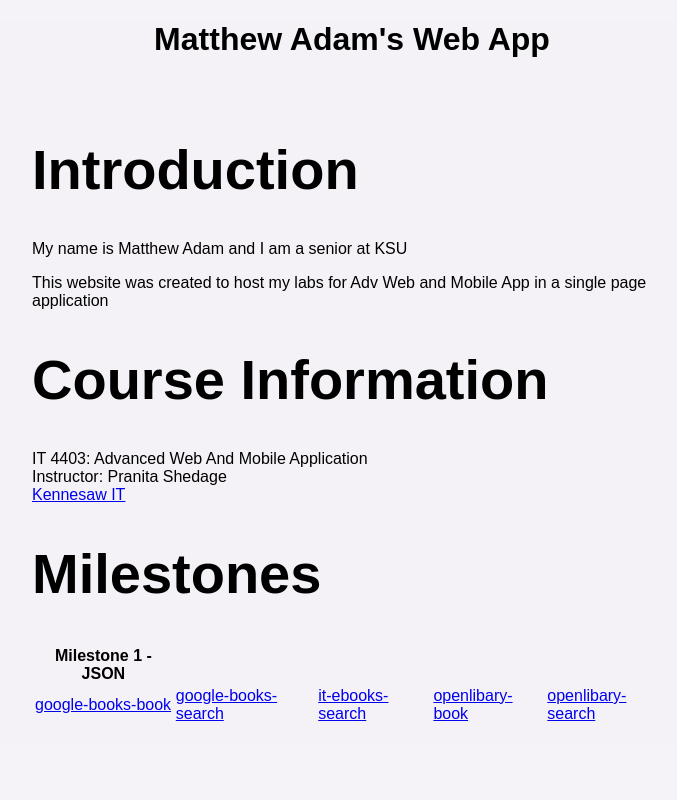
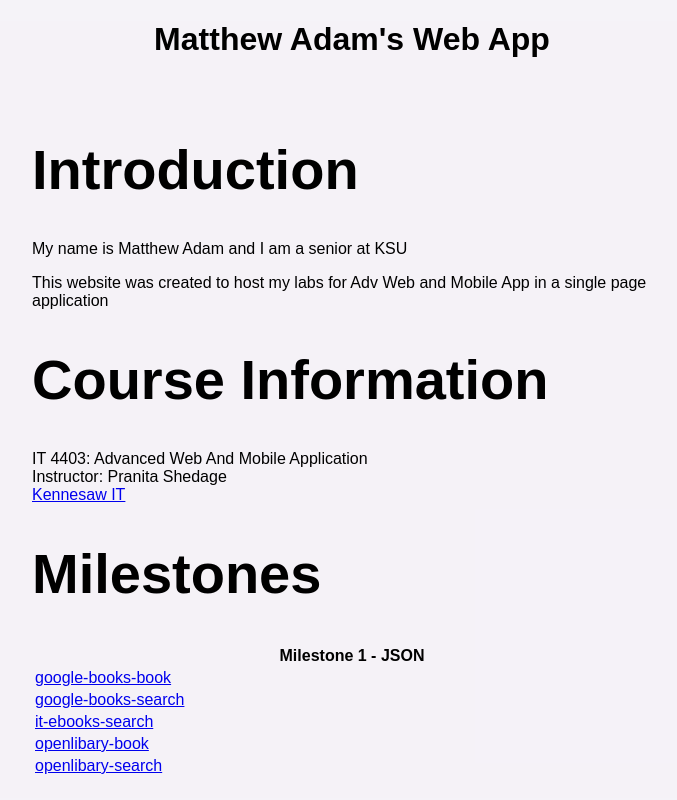
Before and after one commit to Cravensphere/cravensphere.github.io, a website: page index.html in a window 1280 px wide. Shown: the whole page, without its empty margins (288-965 px from the left). Drawn offline with Linux system fonts and the light colour scheme.

Commit message:
Update index.html

```diff
--- a/index.html
+++ b/index.html
@@ -21,15 +21,15 @@
         <th>Milestone 1 - JSON </th>
 
       </tr>
-      <tr>
-        <td><a href="Milestone1-1.html">google-books-book</a></td>
-        <td><a href="Milestone1-2.html">google-books-search</a></td>
-        <td><a href="Milestone1-3.html">it-ebooks-search</a></td>
-        <td><a href="Milestone1-4.html">openlibary-book</a></td>
-        <td><a href="Milestone1-5.html">openlibary-search</a></td>
+
+      <tr><td><a href="Milestone1-1.html">google-books-book</a></td></tr>
+        <tr><td><a href="Milestone1-2.html">google-books-search</a></td></tr>
+        <tr><td><a href="Milestone1-3.html">it-ebooks-search</a></td></tr>
+        <tr><td><a href="Milestone1-4.html">openlibary-book</a></td></tr>
+        <tr><td><a href="Milestone1-5.html">openlibary-search</a></td></tr>
 
 
-      </tr>
+
 
 
     </table>
```
